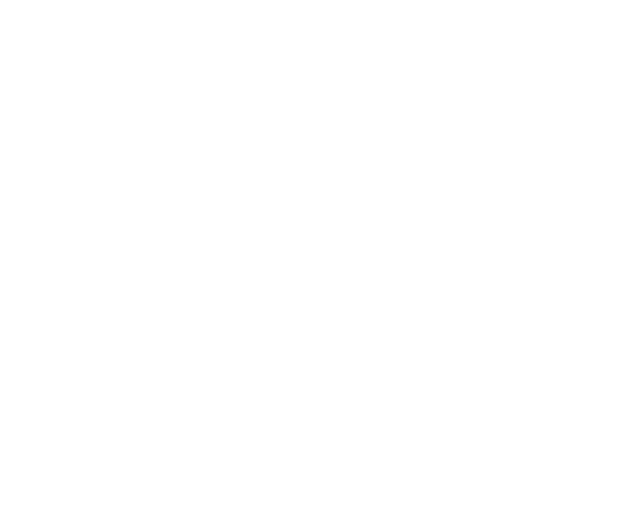
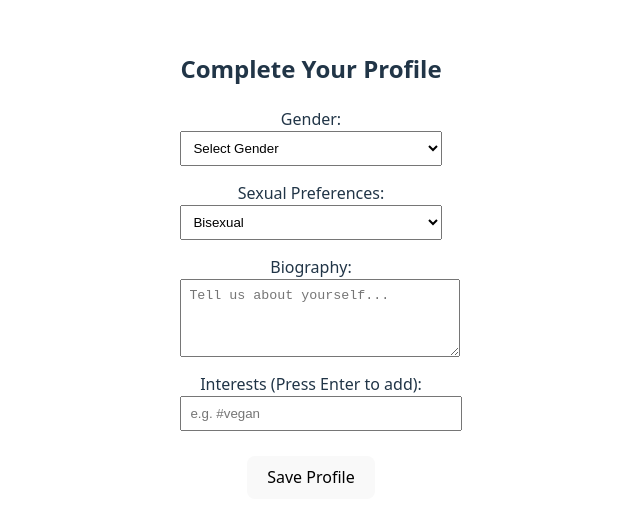
Before and after one commit to ssy80/matcha, a React app in the folder frontend/: page /profile in a window 1280 px wide. Before the commit this address had no page. Shown: the part 135-656 px from the top of the page, without its empty margins (329-969 px from the left). Built offline with nearby package versions, Linux system fonts and the light colour scheme; the HTML template or start-up script is replaced by a standard one.

Commit message:
Profile page - gender, sexualPrefernece, biograph and tags included in frontend

```diff
--- a/frontend/src/App.tsx
+++ b/frontend/src/App.tsx
@@ -7,6 +7,7 @@
 import ActivateUser from './pages/ActivateUser';
 import ForgetPassword from './pages/ForgetPassword';
 import ResetPassword from './pages/ResetPassword';
+import Profile from './pages/Profile';
 
 
 function App() {
@@ -22,6 +23,7 @@
         <Route path="/register" element={<Register />} />
         <Route path="/forget-password" element={<ForgetPassword />} />
         <Route path="/users/reset_password" element={<ResetPassword />} />
+        <Route path="/profile" element={<Profile />} />
       </Routes>
     </>
   )
--- /dev/null
+++ b/frontend/src/pages/Profile.tsx
@@ -0,0 +1,120 @@
+import { useState } from 'react';
+import React from 'react';
+
+const Profile = () => {
+    // 1. Initialize State for the basic fields
+    const [gender, setGender] = useState('');
+    const [sexualPreference, setSexualPreference] = useState('bisexual'); // Defaulting to bisexual is often safer given the logic rules later
+    const [biography, setBiography] = useState('');
+    const [tags, setTags] = useState<string[]>([]);
+    const [currentTag, setCurrentTag] = useState('');
+
+    // Helper to add a tag
+    const handleAddTag = (e: React.KeyboardEvent) => {
+        if (e.key === 'Enter' && currentTag.trim()) {
+            e.preventDefault();
+            let newTag = currentTag.trim();
+            if (!newTag.startsWith('#')) newTag = '#' + newTag;
+
+            if (!tags.includes(newTag)) {
+                setTags([...tags, newTag]);
+            }
+            setCurrentTag('');
+        }
+    };
+
+    const removeTag = (tagToRemove: string) => {
+        setTags(tags.filter(tag => tag !== tagToRemove));
+    }
+
+    const handleSubmit = (event: React.FormEvent) => {
+        event.preventDefault();
+        console.log({ gender, sexualPreference, biography, tags });
+    };
+
+    return (
+        <div style={{ maxWidth: '500px', margin: '0 auto' }}>
+            <h2>Complete Your Profile</h2>
+            <form onSubmit={handleSubmit}>
+
+                {/* GENDER */}
+                <div style={{ marginBottom: '15px' }}>
+                    <label>Gender:</label>
+                    <select
+                        value={gender}
+                        onChange={(e) => setGender(e.target.value)}
+                        required
+                        style={{ display: 'block', width: '100%', padding: '8px' }}
+                    >
+                        <option value="" disabled>Select Gender</option>
+                        <option value="male">Male</option>
+                        <option value="female">Female</option>
+                        <option value="other">Other</option>
+                    </select>
+                </div>
+
+                {/* SEXUAL PREFERENCES */}
+                <div style={{ marginBottom: '15px' }}>
+                    <label>Sexual Preferences:</label>
+                    <select
+                        value={sexualPreference}
+                        onChange={(e) => setSexualPreference(e.target.value)}
+                        required
+                        style={{ display: 'block', width: '100%', padding: '8px' }}
+                    >
+                        <option value="heterosexual">Heterosexual</option>
+                        <option value="homosexual">Homosexual</option>
+                        <option value="bisexual">Bisexual</option>
+                    </select>
+                </div>
+
+                {/* BIOGRAPHY */}
+                <div style={{ marginBottom: '15px' }}>
+                    <label>Biography:</label>
+                    <textarea
+                        value={biography}
+                        onChange={(e) => setBiography(e.target.value)}
+                        placeholder="Tell us about yourself..."
+                        rows={4}
+                        required
+                        style={{ display: 'block', width: '100%', padding: '8px' }}
+                    />
+                </div>
+
+                {/* INTEREST TAGS */}
+                <div style={{ marginBottom: '15px' }}>
+                    <label>Interests (Press Enter to add):</label>
+                    <input
+                        type="text"
+                        value={currentTag}
+                        onChange={(e) => setCurrentTag(e.target.value)}
+                        onKeyDown={handleAddTag}
+                        placeholder="e.g. #vegan"
+                        style={{ display: 'block', width: '100%', padding: '8px' }}
+                    />
+
+                    {/* Display the tags */}
+                    <div style={{ marginTop: '10px', display: 'flex', flexWrap: 'wrap', gap: '5px' }}>
+                        {tags.map(tag => (
+                            <span
+                                key={tag}
+                                onClick={() => removeTag(tag)}
+                                style={{
+                                    background: '#eee',
+                                    padding: '5px 10px',
+                                    borderRadius: '15px',
+                                    cursor: 'pointer'
+                                }}
+                            >
+                                {tag} ✕
+                            </span>
+                        ))}
+                    </div>
+                </div>
+                <button type="submit">Save Profile</button>
+            </form>
+        </div>
+    );
+};
+
+export default Profile;
```
